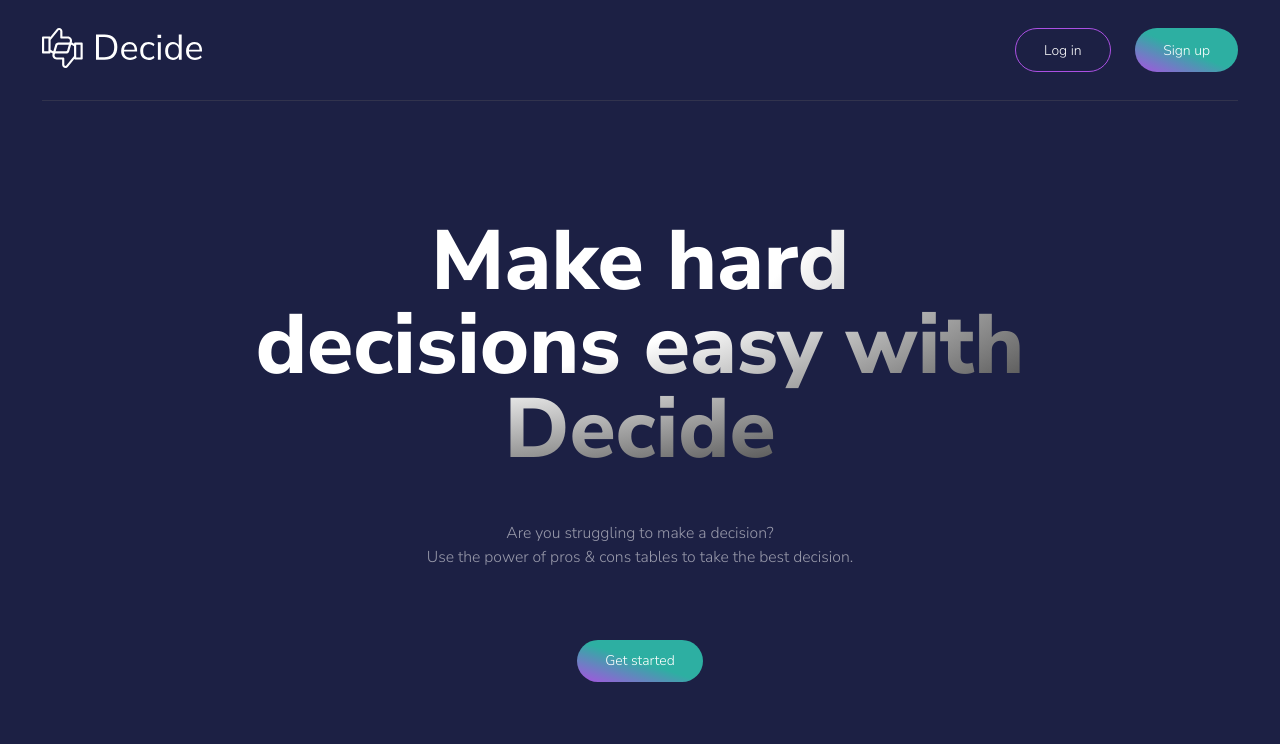
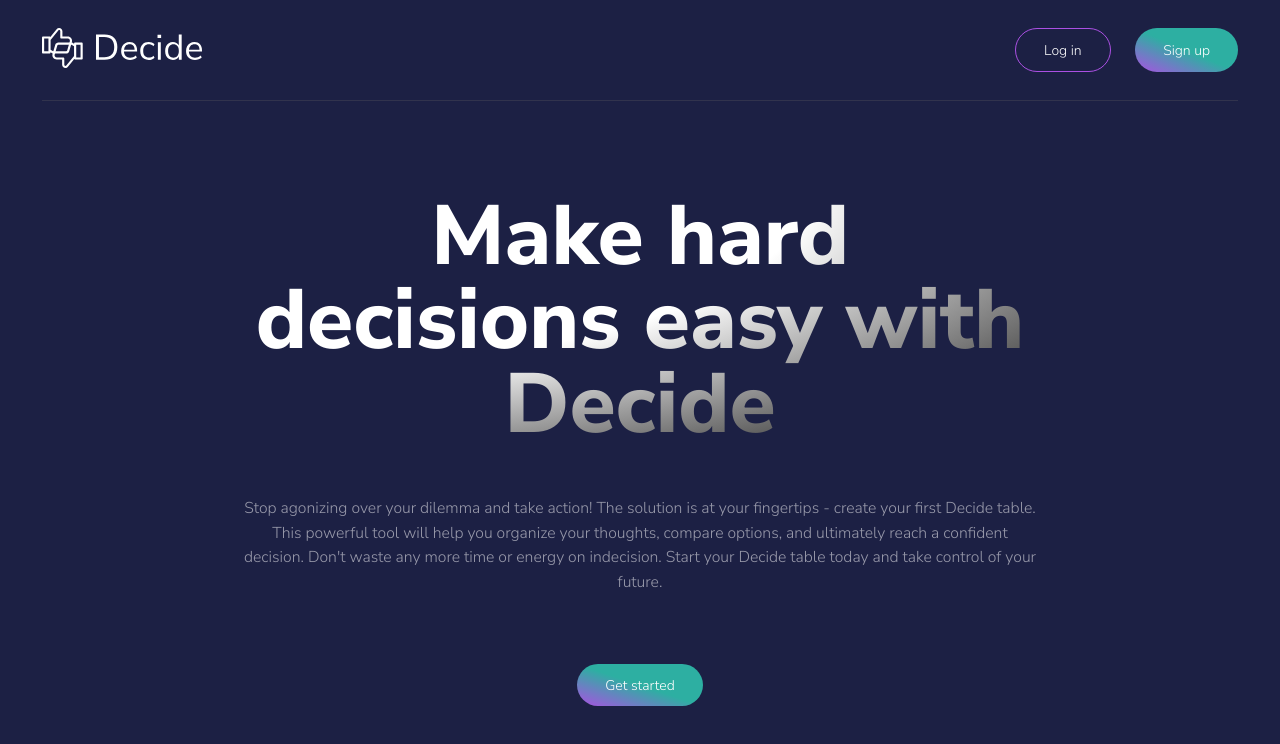
Before and after one commit to DimitriDaSilva/decide-app, a React (Vite) app in the folder client/: page / in a window 1280 px wide. Shown: the top 744 px of the page. Built offline with nearby package versions, Linux system fonts and the light colour scheme.

Commit message:
Add no table yet component (#178)

```diff
--- a/client/src/app/components/organisms/sidebar/TableCreationDialog.tsx
+++ b/client/src/app/components/organisms/TableCreationDialog.tsx
@@ -3,15 +3,15 @@ import { useBoolean } from 'usehooks-ts';
 import { useCreateTableMutation } from '@/entities/tables/useCreateTableMutation';
 import { TableRequestDto } from '@/entities/tables/tables.dto';
 
-import { Button } from '../../atoms/button/Button';
-import { Input } from '../../atoms/forms/Input';
+import { Button } from '../atoms/button/Button';
+import { Input } from '../atoms/forms/Input';
 import {
   Dialog,
   DialogContent,
   DialogHeader,
   DialogTitle,
   DialogTrigger,
-} from '../../molecules/dialog';
+} from '../molecules/dialog';
 
 interface TableCreationElements extends HTMLFormControlsCollection {
   title: HTMLInputElement;
@@ -21,7 +21,11 @@ interface TableCreationElement extends HTMLFormElement {
   readonly elements: TableCreationElements;
 }
 
-const TableCreationDialog = () => {
+type TableCreationDialogProps = {
+  buttonLabel: string;
+};
+
+const TableCreationDialog = ({ buttonLabel }: TableCreationDialogProps) => {
   const { value: dialogIsOpen, setValue: setDialogIsOpen } = useBoolean(false);
   const { mutateAsync: createTable } = useCreateTableMutation();
 
@@ -42,7 +46,7 @@ const TableCreationDialog = () => {
     <Dialog open={dialogIsOpen} onOpenChange={setDialogIsOpen}>
       <DialogTrigger asChild>
         <Button variant="filled" color="gradient">
-          Add a new table
+          {buttonLabel}
         </Button>
       </DialogTrigger>
       <DialogContent>
--- a/client/src/app/components/organisms/sidebar/index.tsx
+++ b/client/src/app/components/organisms/sidebar/index.tsx
@@ -3,8 +3,9 @@ import { ResizeableWidth } from '@/app/components/organisms/sidebar/ResizeableWi
 import { Button } from '@/app/components/atoms/button/Button';
 import { removeAccessTokenCookie } from '@/utils/auth';
 
+import { TableCreationDialog } from '../TableCreationDialog';
+
 import { TableList } from './TableList';
-import { TableCreationDialog } from './TableCreationDialog';
 
 const SideBar = () => {
   return (
@@ -14,7 +15,7 @@ const SideBar = () => {
           <div className="flex flex-col gap-y-10 w-full items-center sticky top-0 pt-4 bg-darkBg pb-5 border-b border-gray-dark mb-5">
             <TextLogo className="w-28 self-start" />
 
-            <TableCreationDialog />
+            <TableCreationDialog buttonLabel="Add a new table" />
           </div>
 
           <TableList />
--- a/client/src/app/pages/HomePage/index.tsx
+++ b/client/src/app/pages/HomePage/index.tsx
@@ -27,9 +27,12 @@ const HomePage = () => {
             Make hard decisions easy with Decide
           </h1>
           <p className="text-gray-base text-lg text-center">
-            Are you struggling to make a decision?
-            <br />
-            Use the power of pros & cons tables to take the best decision.
+            Stop agonizing over your dilemma and take action! The solution is at
+            your fingertips - create your first Decide table. This powerful tool
+            will help you organize your thoughts, compare options, and
+            ultimately reach a confident decision. Don&apos;t waste any more
+            time or energy on indecision. Start your Decide table today and take
+            control of your future.
           </p>
         </div>
 
--- /dev/null
+++ b/client/src/app/pages/TablesPage/EmptyTables.tsx
@@ -0,0 +1,15 @@
+import { TableCreationDialog } from '@/app/components/organisms/TableCreationDialog';
+
+const EmptyTables = () => {
+  return (
+    <div className="flex gap-y-7 justify-center items-center flex-col">
+      <h1 className="w-4/5 text-2xl md:text-3xl text-transparent text-center font-semibold header-gradient bg-clip-text">
+        Stop agonising over your dilemma and take action!
+      </h1>
+
+      <TableCreationDialog buttonLabel="Create your first Decide table" />
+    </div>
+  );
+};
+
+export { EmptyTables };
--- a/client/src/app/pages/TablesPage/index.tsx
+++ b/client/src/app/pages/TablesPage/index.tsx
@@ -1,16 +1,14 @@
-import { useLocation, useNavigate, useParams } from 'react-router-dom';
+import { useLocation, useNavigate } from 'react-router-dom';
 
 import { useGetTablesQuery } from '@/entities/tables/useGetTablesQuery';
 import { routePaths } from '@/app/routePaths';
 
 import { SideBar } from '../../components/organisms/sidebar';
 
-type TablePageUrlParam = {
-  tableId: string;
-};
+import { EmptyTables } from './EmptyTables';
+import { Table } from './table';
 
 const TablesPage = () => {
-  const { tableId } = useParams<TablePageUrlParam>();
   const { data: tables } = useGetTablesQuery();
   const navigate = useNavigate();
   const location = useLocation();
@@ -19,7 +17,7 @@ const TablesPage = () => {
     return <div>Loading...</div>;
   }
 
-  if (location.state?.from === routePaths.home) {
+  if (location.state?.from === routePaths.home && tables.length > 0) {
     const mostRecentTable = tables.reduce((prev, curr) => {
       return prev.updatedAt.getTime() > curr.updatedAt.getTime() ? prev : curr;
     });
@@ -30,7 +28,9 @@ const TablesPage = () => {
   return (
     <div className="flex flex-1">
       <SideBar />
-      <div className="flex select-none flex-grow">table {tableId}</div>
+      <div className="flex select-none flex-grow">
+        {tables.length === 0 ? <EmptyTables /> : <Table />}
+      </div>
     </div>
   );
 };
--- /dev/null
+++ b/client/src/app/pages/TablesPage/table/index.tsx
@@ -0,0 +1,12 @@
+import { useParams } from 'react-router-dom';
+
+type TablePageUrlParam = {
+  tableId: string;
+};
+
+const Table = () => {
+  const { tableId } = useParams<TablePageUrlParam>();
+  return <>table {tableId}</>;
+};
+
+export { Table };
```
